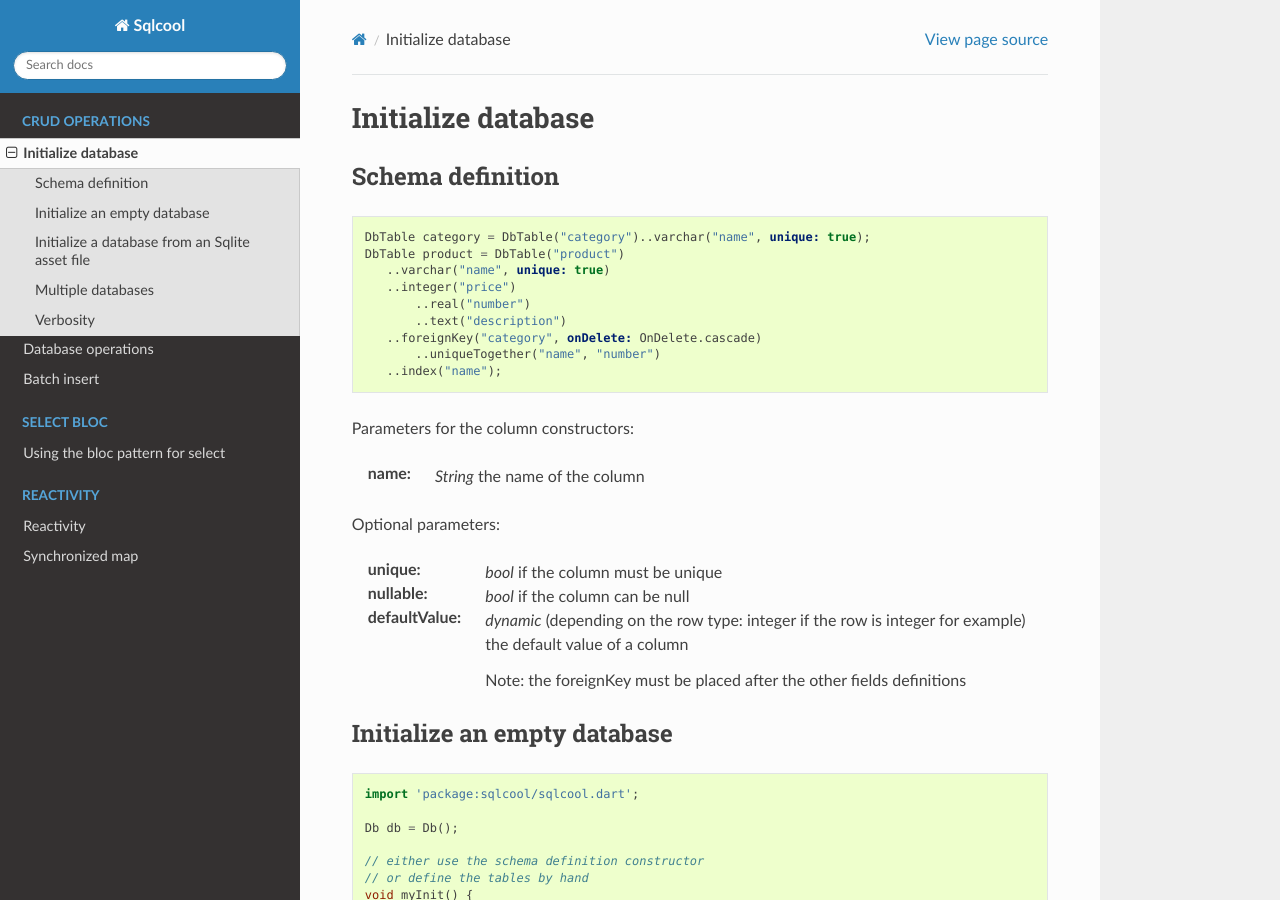
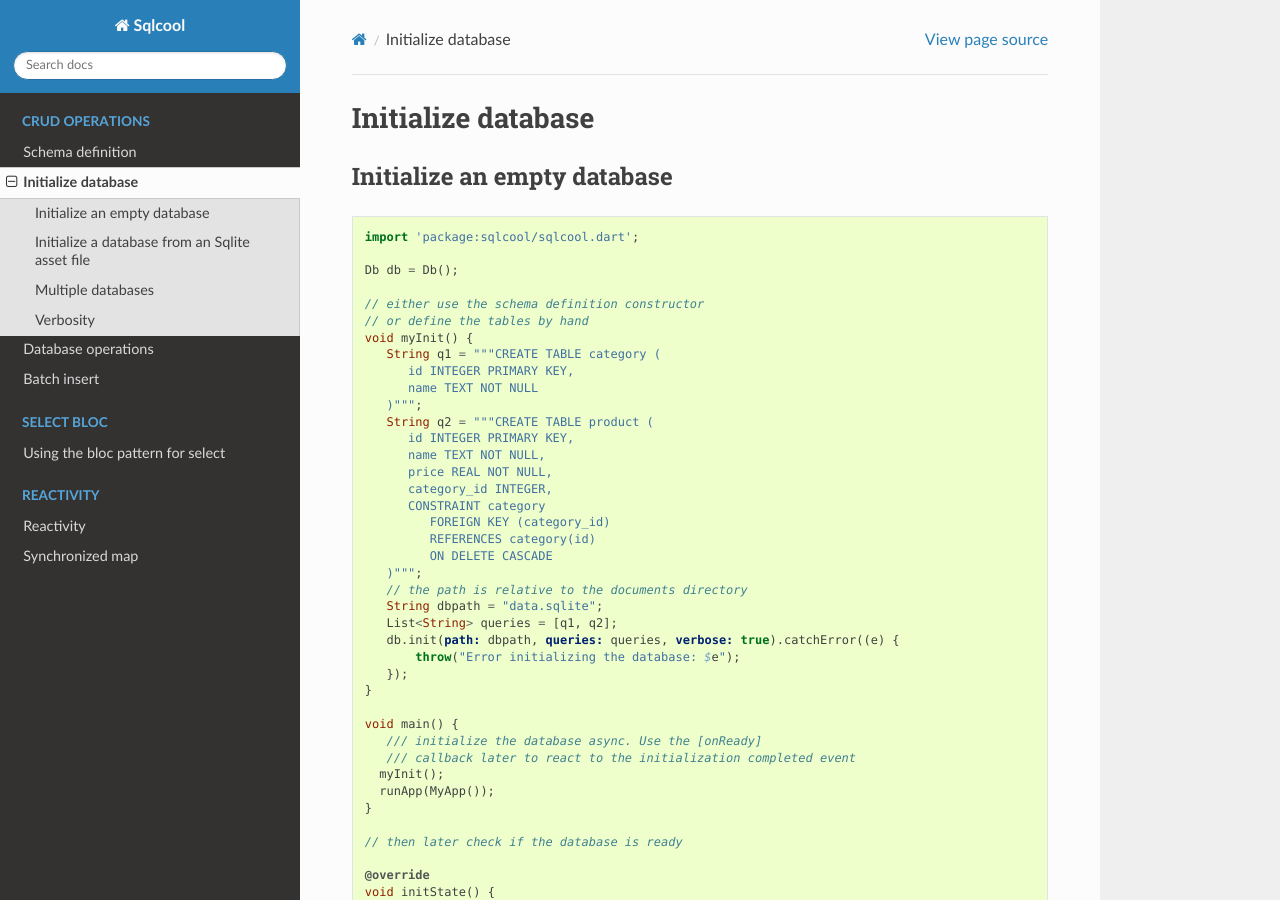
Before and after one commit to synw/sqlcool, a Sphinx documentation site: the page built from docs/init.rst, in a window 1280 px wide and 900 px high. Built offline with Sphinx 7.4.7 and the Read the Docs theme 2.0.0, drawn with Linux system fonts in a browser that asks for light colours.

Commit message:
Improve the docs

```diff
--- a/docs/index.rst
+++ b/docs/index.rst
@@ -7,6 +7,7 @@ Welcome to Sqlcool's documentation!
    :maxdepth: 2
    :caption: Crud operations
 
+   schema.rst
    init.rst
    db_ops.rst
    batch_ops.rst
--- a/docs/init.rst
+++ b/docs/init.rst
@@ -1,35 +1,5 @@
 Initialize database
 ===================
-
-Schema definition
------------------
-
-.. highlight:: dart
-
-::
-
-   DbTable category = DbTable("category")..varchar("name", unique: true);
-   DbTable product = DbTable("product")
-      ..varchar("name", unique: true)
-      ..integer("price")
-	  ..real("number")
-	  ..text("description")
-      ..foreignKey("category", onDelete: OnDelete.cascade)
-	  ..uniqueTogether("name", "number")
-      ..index("name");
-
-Parameters for the column constructors:
-
-:name: *String* the name of the column
-
-Optional parameters:
-
-:unique: *bool* if the column must be unique
-:nullable: *bool* if the column can be null
-:defaultValue: *dynamic* (depending on the row type: integer if
- the row is integer for example) the default value of a column
-
- Note: the foreignKey must be placed after the other fields definitions
 
 Initialize an empty database
 ----------------------------
```
Also changed, not shown: docs/schema.rst (added, +82 -0 lines).
